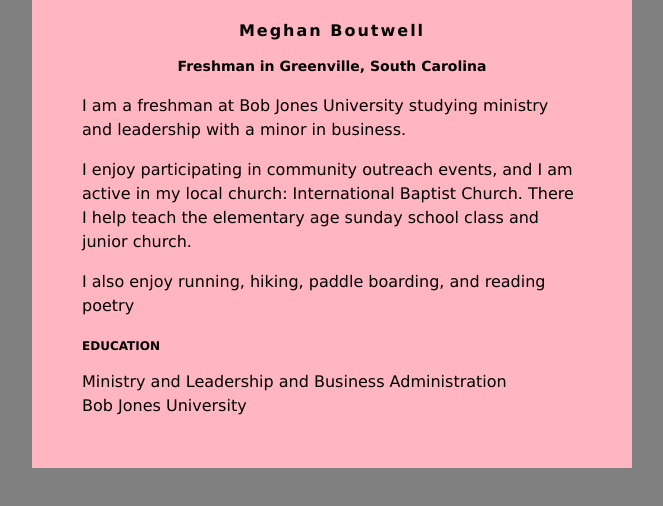
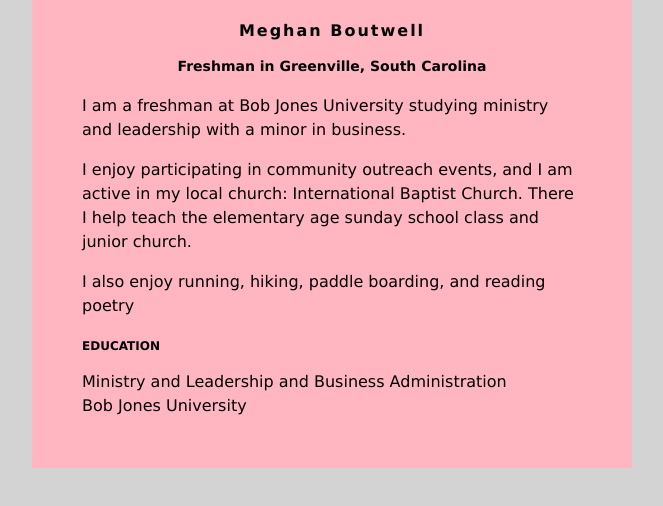
Before and after one commit to mbout2020/mbout2020.github.io, a plain HTML site: page index.html in a window 1280 px wide. Shown: the whole page, without its empty margins (308-971 px from the left). Drawn offline with Linux system fonts and the light colour scheme.

Commit message:
Update index.html

```diff
--- a/index.html
+++ b/index.html
@@ -2,7 +2,7 @@
 <head>
 <style>
 body {
-    background: grey;
+    background: lightgrey;
     font-family: Verdana;
 }
 #content {
```
